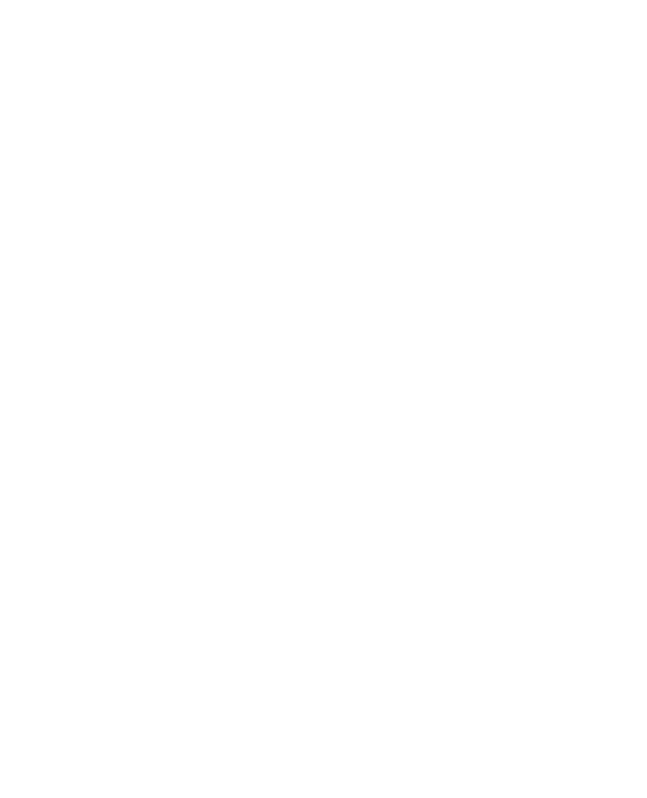
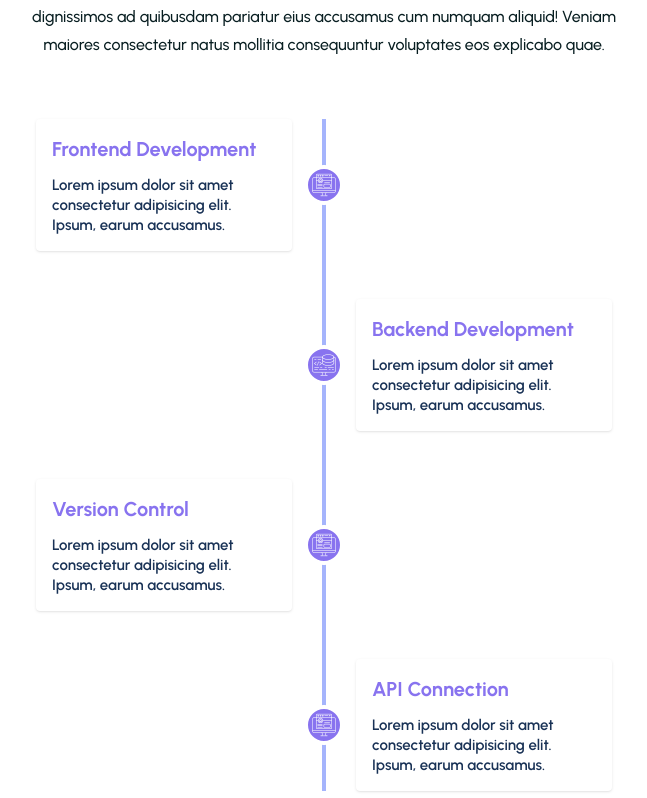
Before and after one commit to adityyaa-10/Portfolio, a React (Create React App) app: page / in a window 1280 px wide. Shown: the part 882-1680 px from the top of the page, without its empty margins (316-963 px from the left). Before the commit the page ends 800 px from the top, so only its background shows below. Built offline with nearby package versions, Linux system fonts and the light colour scheme.

Commit message:
Services section completed

```diff
--- a/src/App.js
+++ b/src/App.js
@@ -5,6 +5,7 @@
 import Header from "./components/Header/Header";
 import Footer from "./components/Footer/Footer";
 import Hero from "./components/UI/Hero";
+import Services from "./components/UI/Services";
 
 function App() {
   useEffect(() => {
@@ -16,6 +17,7 @@
       <Header />
       <main>
         <Hero />
+        <Services />
       </main>
       <Footer />
     </>
--- /dev/null
+++ b/src/components/UI/Services.jsx
@@ -0,0 +1,123 @@
+import React from 'react'
+import frontendImg from '../../assets/images/front-end.png'
+import backendImg from '../../assets/images/backend.png'
+const Services = () => {
+    return (
+        <section id='services'>
+            <div className='container lg:pt-5'>
+                <div className='text-center'>
+                    <h2 className='text-headingColor font-[800] text-[2.4rem] mb-5'>What do I help</h2>
+                    <p className='lg:max-w-[600px] lg:mx-auto text-headingColor font-[500] text-[16px] leading-7'>
+                        Lorem, ipsum dolor sit amet consectetur adipisicing elit. Eveniet assumenda, ex dignissimos ad quibusdam pariatur eius accusamus cum numquam aliquid! Veniam maiores consectetur natus mollitia consequuntur voluptates eos explicabo quae.
+                    </p>
+                </div>
+
+                <div className='flex flex-col justify-center sm:py-12'>
+                    <div className='w-full py-3 px-2 sm:max-w-xl sm:mx-auto sm:px-0'>
+                        <div className='relative text-gray-700 antialiased text-sm font-semibold'>
+                            <div className='hidden absolute w-1 sm:block bg-indigo-300 h-full left-1/2 transform -translate-x-1/2'></div>
+
+                            <div className='mt-6 sm:mt-0 sm:mb-12'>
+                                <div className='flex items-center flex-col sm:flex-row'>
+
+                                    <div className='flex justify-start w-full mx-auto items-center'>
+                                        <div className='w-full sm:w-1/2 sm:pr-8'>
+                                            <div data-aos="fade-right" data-aos-duration="1200"
+                                                className='bg-white p-4 rounded shadow group hover:bg-primaryColor cursor-pointer ease-in duration-150'>
+                                                <h3 className='text-primaryColor font-[700] mb-3 group-hover:text-white
+                                                group-hover:font-[600] text-xl'>Frontend Development</h3>
+                                                <p className='text-[15px] text-smallTextColor group-hover:text-white group-hover:font-[500]'>
+                                                    Lorem ipsum dolor sit amet consectetur adipisicing elit. Ipsum, earum accusamus.
+                                                </p>
+                                            </div>
+                                        </div>
+                                    </div>
+                                    <div className="rounded-full bg-primaryColor border-white border-4 w-10 h-10 absolute left-1/2 transform -translate-x-1/2 -translate-y-4 sm:translate-y-0 flex items-center justify-center ">
+                                        <figure>
+                                            <img src={frontendImg} alt="" />
+                                        </figure>
+                                    </div>
+
+                                </div>
+                            </div>
+
+                            <div className='mt-6 sm:mt-0 sm:mb-12'>
+                                <div className='flex items-center flex-col sm:flex-row'>
+
+                                    <div className='flex justify-end w-full mx-auto items-center'>
+                                        <div className='w-full sm:w-1/2 sm:pl-8'>
+                                            <div data-aos="fade-left" data-aos-duration="1200"
+                                                className='bg-white p-4 rounded shadow group hover:bg-primaryColor cursor-pointer ease-in duration-150'>
+                                                <h3 className='text-primaryColor font-[700] mb-3 group-hover:text-white
+                                                group-hover:font-[600] text-xl'>Backend Development</h3>
+                                                <p className='text-[15px] text-smallTextColor group-hover:text-white group-hover:font-[500]'>
+                                                    Lorem ipsum dolor sit amet consectetur adipisicing elit. Ipsum, earum accusamus.
+                                                </p>
+                                            </div>
+                                        </div>
+                                    </div>
+                                    <div className="rounded-full bg-primaryColor border-white border-4 w-10 h-10 absolute left-1/2 transform -translate-x-1/2 -translate-y-4 sm:translate-y-0 flex items-center justify-center ">
+                                        <figure>
+                                            <img src={backendImg} alt="" />
+                                        </figure>
+                                    </div>
+
+                                </div>
+                            </div>
+
+                            <div className='mt-6 sm:mt-0 sm:mb-12'>
+                                <div className='flex items-center flex-col sm:flex-row'>
+
+                                    <div className='flex justify-start w-full mx-auto items-center'>
+                                        <div className='w-full sm:w-1/2 sm:pr-8'>
+                                            <div data-aos="fade-right" data-aos-duration="1200"
+                                                className='bg-white p-4 rounded shadow group hover:bg-primaryColor cursor-pointer ease-in duration-150'>
+                                                <h3 className='text-primaryColor font-[700] mb-3 group-hover:text-white
+                                                group-hover:font-[600] text-xl'>Version Control </h3>
+                                                <p className='text-[15px] text-smallTextColor group-hover:text-white group-hover:font-[500]'>
+                                                    Lorem ipsum dolor sit amet consectetur adipisicing elit. Ipsum, earum accusamus.
+                                                </p>
+                                            </div>
+                                        </div>
+                                    </div>
+                                    <div className="rounded-full bg-primaryColor border-white border-4 w-10 h-10 absolute left-1/2 transform -translate-x-1/2 -translate-y-4 sm:translate-y-0 flex items-center justify-center ">
+                                        <figure>
+                                            <img src={frontendImg} alt="" />
+                                        </figure>
+                                    </div>
+
+                                </div>
+                            </div>
+
+                            <div className='mt-6 sm:mt-0 sm:mb-12'>
+                                <div className='flex items-center flex-col sm:flex-row'>
+
+                                    <div className='flex justify-end w-full mx-auto items-center'>
+                                        <div className='w-full sm:w-1/2 sm:pl-8'>
+                                            <div data-aos="fade-left" data-aos-duration="1200"
+                                                className='bg-white p-4 rounded shadow group hover:bg-primaryColor cursor-pointer ease-in duration-150'>
+                                                <h3 className='text-primaryColor font-[700] mb-3 group-hover:text-white
+                                                group-hover:font-[600] text-xl'>API Connection</h3>
+                                                <p className='text-[15px] text-smallTextColor group-hover:text-white group-hover:font-[500]'>
+                                                    Lorem ipsum dolor sit amet consectetur adipisicing elit. Ipsum, earum accusamus.
+                                                </p>
+                                            </div>
+                                        </div>
+                                    </div>
+                                    <div className="rounded-full bg-primaryColor border-white border-4 w-10 h-10 absolute left-1/2 transform -translate-x-1/2 -translate-y-4 sm:translate-y-0 flex items-center justify-center ">
+                                        <figure>
+                                            <img src={frontendImg} alt="" />
+                                        </figure>
+                                    </div>
+
+                                </div>
+                            </div>
+                        </div>
+                    </div>
+                </div>
+            </div>
+        </section>
+    )
+}
+
+export default Services
```
